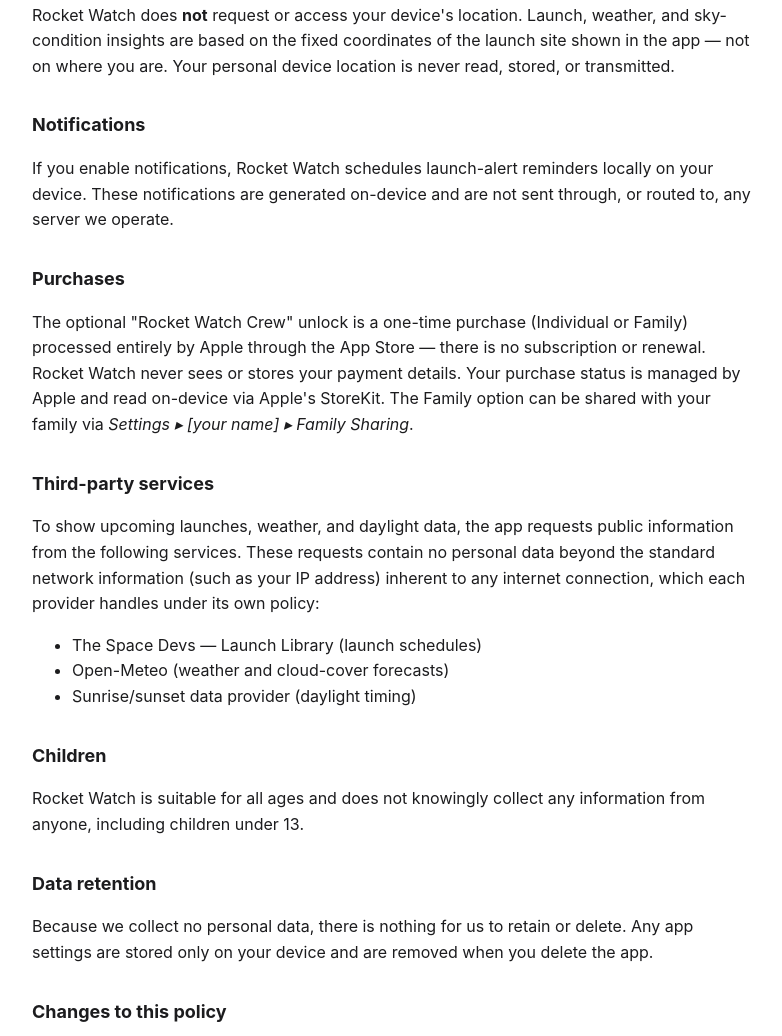
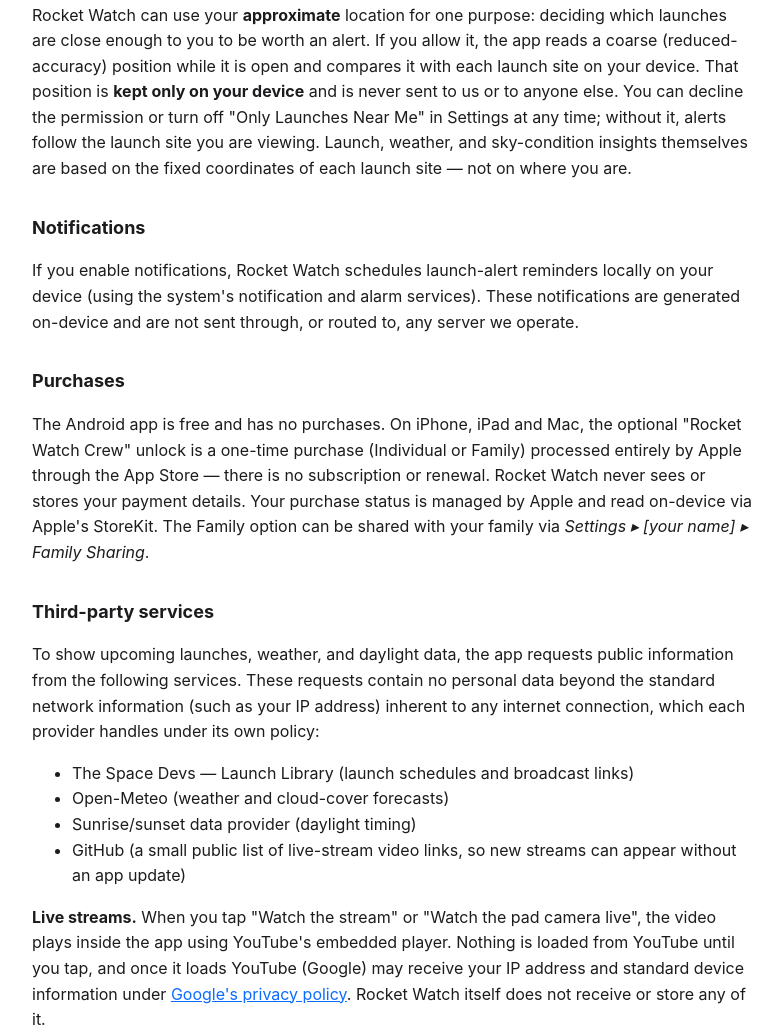
Before and after one commit to rocketwatch/legal, a plain HTML site: page index.html in a window 1280 px wide. Shown: the part 425-1461 px from the top of the page, without its empty margins (248-1030 px from the left). Drawn offline with Linux system fonts and the light colour scheme.

Commit message:
Update privacy policy: on-device location, live streams, Android app

```diff
--- a/index.html
+++ b/index.html
@@ -28,9 +28,9 @@
 </head>
 <body>
   <h1>🚀🪼 Rocket Watch — Privacy Policy</h1>
-  <p class="muted">Last updated: August 7, 2026</p>
+  <p class="muted">Last updated: September 26, 2026</p>
 
-  <p>Rocket Watch is a rocket-launch tracking app. This policy explains what
+  <p>Rocket Watch is a rocket-launch tracking app for iPhone, iPad, Mac and Android. This policy explains what
   information the app does and does not handle. In short: <strong>Rocket Watch does not
   collect, store, or share any personal information about you.</strong></p>
 
@@ -39,18 +39,22 @@
   SDKs. We do not collect your name, email, contacts, device identifiers, or usage data.</p>
 
   <h2>Location</h2>
-  <p>Rocket Watch does <strong>not</strong> request or access your device's location. Launch,
-  weather, and sky-condition insights are based on the fixed coordinates of the launch site
-  shown in the app &mdash; not on where you are. Your personal device location is never read,
-  stored, or transmitted.</p>
+  <p>Rocket Watch can use your <strong>approximate</strong> location for one purpose: deciding
+  which launches are close enough to you to be worth an alert. If you allow it, the app reads
+  a coarse (reduced-accuracy) position while it is open and compares it with each launch site
+  on your device. That position is <strong>kept only on your device</strong> and is never sent
+  to us or to anyone else. You can decline the permission or turn off "Only Launches Near Me"
+  in Settings at any time; without it, alerts follow the launch site you are viewing. Launch,
+  weather, and sky-condition insights themselves are based on the fixed coordinates of each launch
+  site &mdash; not on where you are.</p>
 
   <h2>Notifications</h2>
   <p>If you enable notifications, Rocket Watch schedules launch-alert reminders locally on
-  your device. These notifications are generated on-device and are not sent through, or
-  routed to, any server we operate.</p>
+  your device (using the system's notification and alarm services). These notifications are
+  generated on-device and are not sent through, or routed to, any server we operate.</p>
 
   <h2>Purchases</h2>
-  <p>The optional "Rocket Watch Crew" unlock is a one-time purchase (Individual or Family)
+  <p>The Android app is free and has no purchases. On iPhone, iPad and Mac, the optional "Rocket Watch Crew" unlock is a one-time purchase (Individual or Family)
   processed entirely by Apple through the App Store — there is no subscription or renewal.
   Rocket Watch never sees or stores your payment details. Your purchase status is managed
   by Apple and read on-device via Apple's StoreKit. The Family option can be shared with
@@ -62,10 +66,17 @@
   standard network information (such as your IP address) inherent to any internet connection,
   which each provider handles under its own policy:</p>
   <ul>
-    <li>The Space Devs — Launch Library (launch schedules)</li>
+    <li>The Space Devs — Launch Library (launch schedules and broadcast links)</li>
     <li>Open-Meteo (weather and cloud-cover forecasts)</li>
     <li>Sunrise/sunset data provider (daylight timing)</li>
+    <li>GitHub (a small public list of live-stream video links, so new streams can appear without an app update)</li>
   </ul>
+  <p><strong>Live streams.</strong> When you tap "Watch the stream" or "Watch the pad camera live",
+  the video plays inside the app using YouTube's embedded player. Nothing is loaded from YouTube
+  until you tap, and once it loads YouTube (Google) may receive your IP address and standard
+  device information under
+  <a href="https://policies.google.com/privacy">Google's privacy policy</a>. Rocket Watch
+  itself does not receive or store any of it.</p>
 
   <h2>Children</h2>
   <p>Rocket Watch is suitable for all ages and does not knowingly collect any information
```
